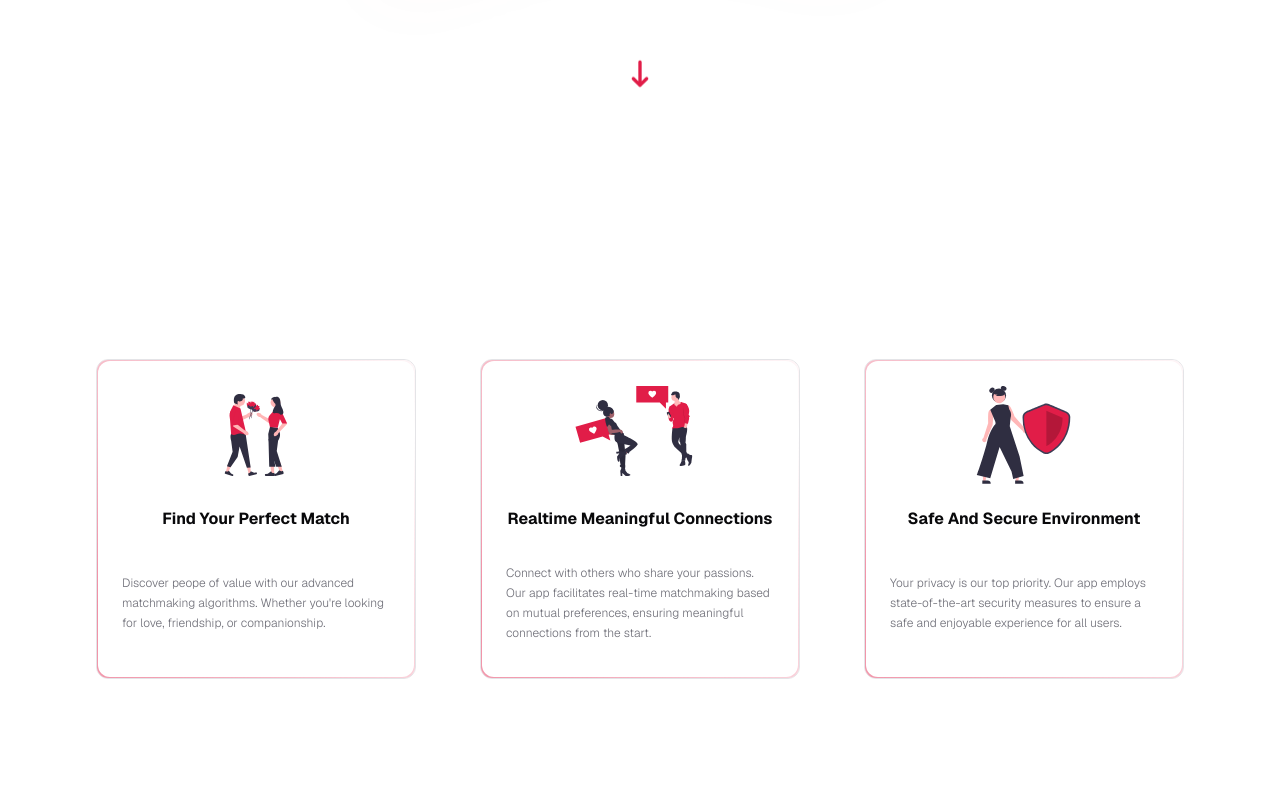
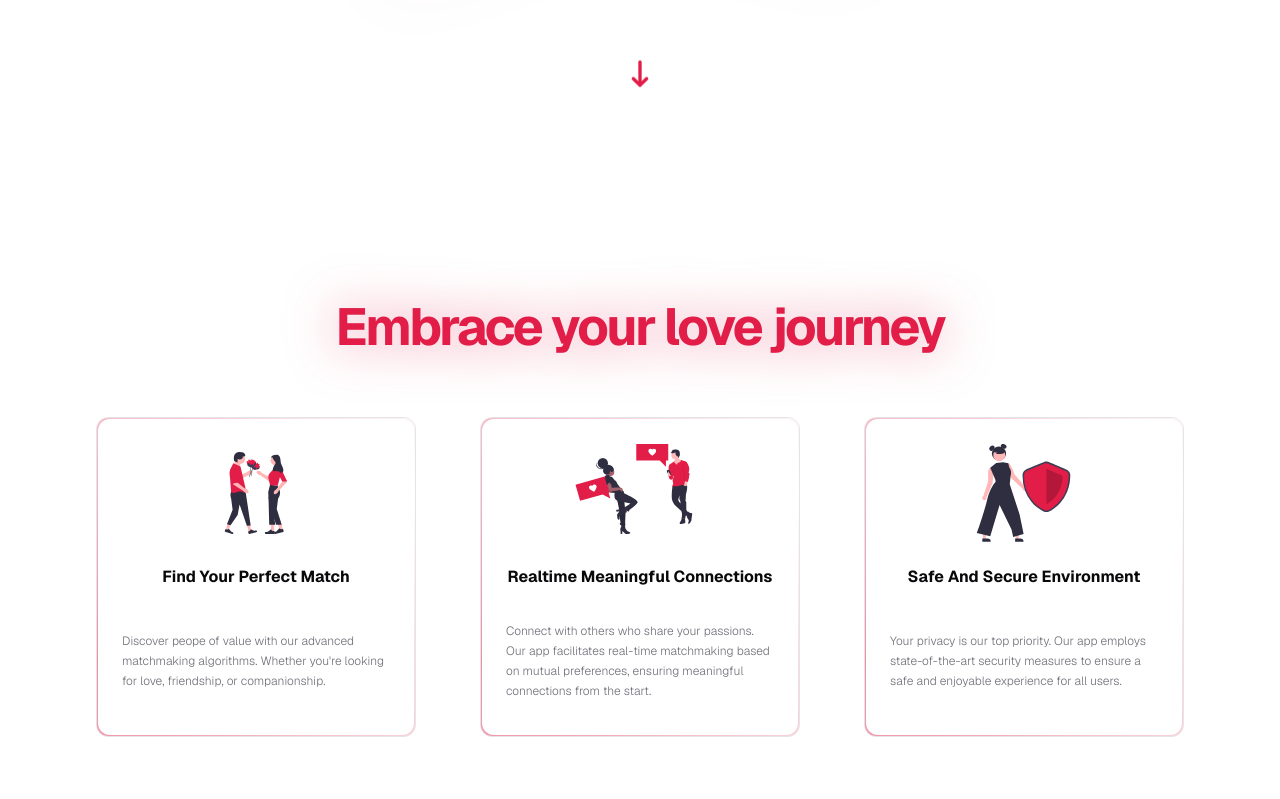
Before and after one commit to AgusjkDev/dream-duo, a Next.js app: page / in a window 1280 px wide. Shown: the part 681-1480 px from the top of the page. Built offline with nearby package versions, Linux system fonts and the light colour scheme.

Commit message:
use landing section layout

```diff
--- a/src/app/(marketing)/_components/features.tsx
+++ b/src/app/(marketing)/_components/features.tsx
@@ -1,6 +1,7 @@
 import Image from "next/image";
 
 import AnimatedGradientBorderCard from "@/components/animated-gradient-border-card";
+import SectionLayout from "./section-layout";
 
 const FEATURES = [
     {
@@ -28,10 +29,8 @@ const FEATURES = [
 
 export default function Features() {
     return (
-        <section
-            id="features"
-            className="flex min-h-dvh flex-wrap items-center justify-center gap-8 bg-background px-8 py-16 lg:gap-16"
-        >
+        <SectionLayout id="features" title="Embrace your love journey" className="min-h-dvh">
+            <div className="flex w-[92.5%] flex-wrap items-center justify-center gap-8 xl:gap-16">
                 {FEATURES.map(({ key, imageSrc, title, description }) => (
                     <AnimatedGradientBorderCard
                         key={key}
@@ -56,6 +55,7 @@ export default function Features() {
                         </div>
                     </AnimatedGradientBorderCard>
                 ))}
-        </section>
+            </div>
+        </SectionLayout>
     );
 }
```
Lines whose indentation alone changed are shown as unchanged.
